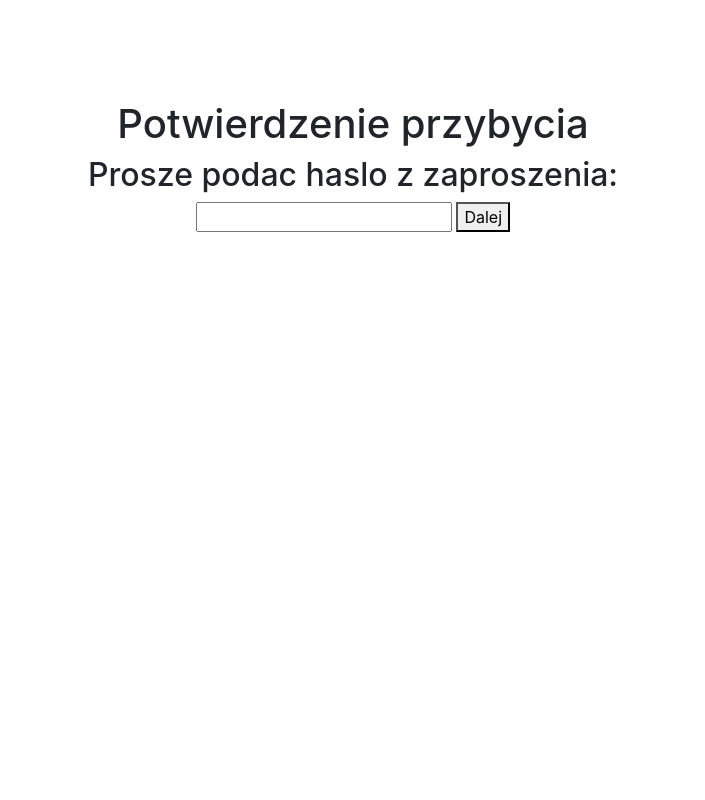
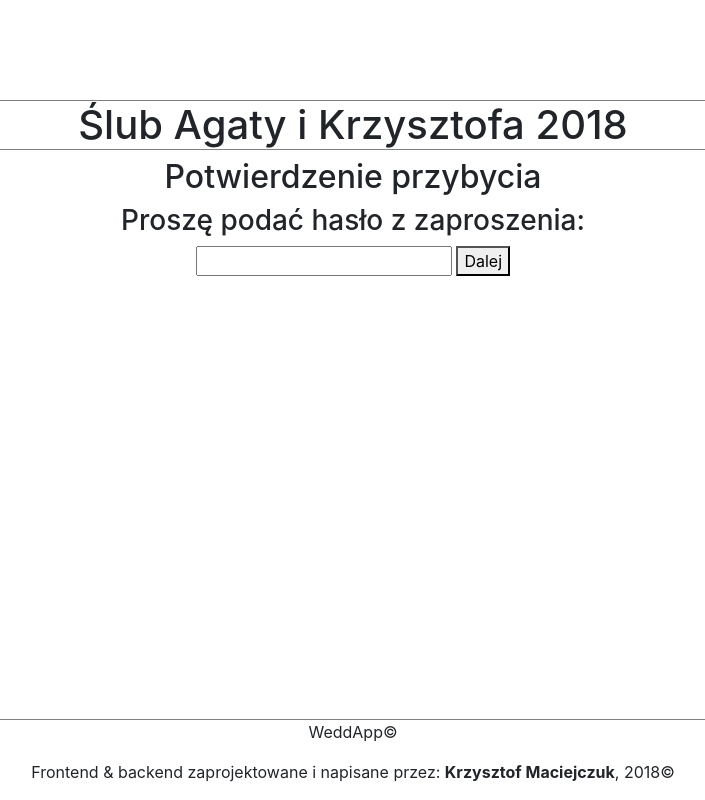
Before and after one commit to EricFelixLuther/wedding_app, a Django app: page / in a window 1280 px wide. Shown: the whole page, without its empty margins (287-992 px from the left). Run offline with Django 3.2, Linux system fonts and the light colour scheme; some libraries are stand-ins or nearby versions.

Commit message:
Cosmetic changes

```diff
--- a/templates/guest_password.html
+++ b/templates/guest_password.html
@@ -4,7 +4,7 @@
 <div class="container text-center">
   <div class="row">
     <div class="col">
-      <h2>Prosze podac haslo z zaproszenia:</h2>
+      <h3>Proszę podać hasło z zaproszenia:</h3>
       <form method="post">
         {% csrf_token %}
         {{ form.password }}
--- a/templates/main.html
+++ b/templates/main.html
@@ -3,12 +3,13 @@
 <html>
   <head>
     <meta charset="utf-8">
-    <title>{{ title|default_if_none:"Slub Krzysztofa i Agaty 2018" }}</title>
+    <title>Ślub Agaty i Krzysztofa 2018 - {{ title }}</title>
     <!-- Alternative static -->
     <link rel="stylesheet" href="https://stackpath.bootstrapcdn.com/bootstrap/4.1.1/css/bootstrap.min.css" integrity="sha384-WskhaSGFgHYWDcbwN70/dfYBj47jz9qbsMId/iRN3ewGhXQFZCSftd1LZCfmhktB" crossorigin="anonymous">
     <style media="screen">
-      #page-title {margin-top: 100px;}
+      #page-title {margin-top: 100px; border-top: 1px gray solid; border-bottom: 1px gray solid;}
       .red {color: #ff0000;}
+      #footer {position: fixed; bottom: 0px; border-top: 1px gray solid; width: 100%; text-align: center; background-color: #ffffff}
     </style>
     <script src="https://code.jquery.com/jquery-3.3.1.slim.min.js" integrity="sha384-q8i/X+965DzO0rT7abK41JStQIAqVgRVzpbzo5smXKp4YfRvH+8abtTE1Pi6jizo" crossorigin="anonymous"></script>
     <script src="https://cdnjs.cloudflare.com/ajax/libs/popper.js/1.14.3/umd/popper.min.js" integrity="sha384-ZMP7rVo3mIykV+2+9J3UJ46jBk0WLaUAdn689aCwoqbBJiSnjAK/l8WvCWPIPm49" crossorigin="anonymous"></script>
@@ -20,8 +21,13 @@
     {% endblock extra_js %}
   </head>
   <body>
-    <h1 id="page-title" class="text-center">{{ title|default_if_none:"Slub Krzysztofa i Agaty 2018" }}</h1>
+    <h1 id="page-title" class="text-center">Ślub Agaty i Krzysztofa 2018</h1>
+    <h2 class="text-center">{{ title }}</h1>
     {% block content %}
     {% endblock %}
+    <div id="footer">
+      <p>WeddApp&copy;</p>
+      <p>Frontend &amp; backend zaprojektowane i napisane przez: <b>Krzysztof Maciejczuk</b>, 2018&copy;</p>
+    </div>
   </body>
 </html>
```
